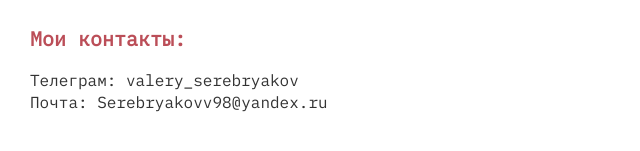
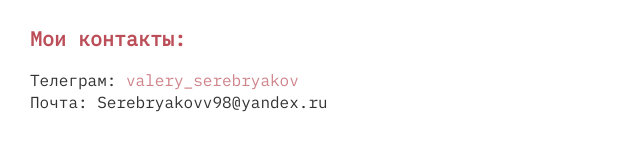
Before and after one commit to Valery-Serebryakov/thrive_talk, a plain HTML site: page index.html in a window 1280 px wide. In both pictures the pointer is over the link "valery_serebryakov". Shown: the part 241-392 px from the top of the page, without its empty margins (0-640 px from the left). Drawn offline with Linux system fonts and the light colour scheme.

Commit message:
Update index.html

```diff
--- a/index.html
+++ b/index.html
@@ -137,6 +137,10 @@
 		padding: 0;
 	}
 
+	.rootpage__contacts a:hover {
+      		color: rgba(187, 78, 88, 0.7);
+    	}
+
 	.rootpage__tnx {
 		margin: 0px 0px 1rem 0px;
 	}
```
